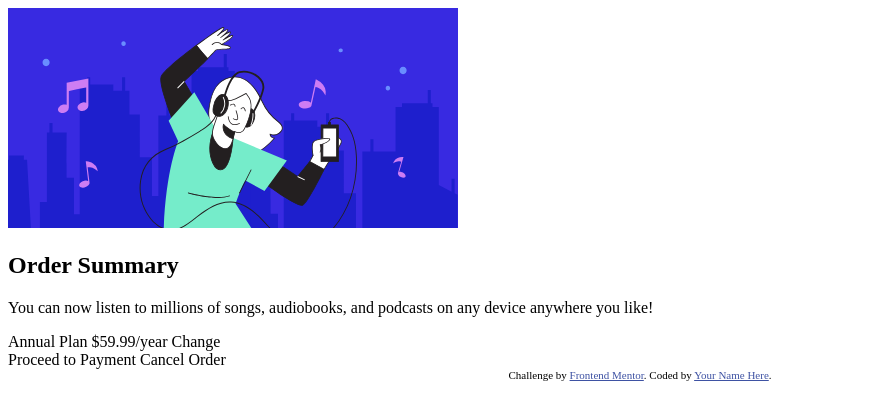
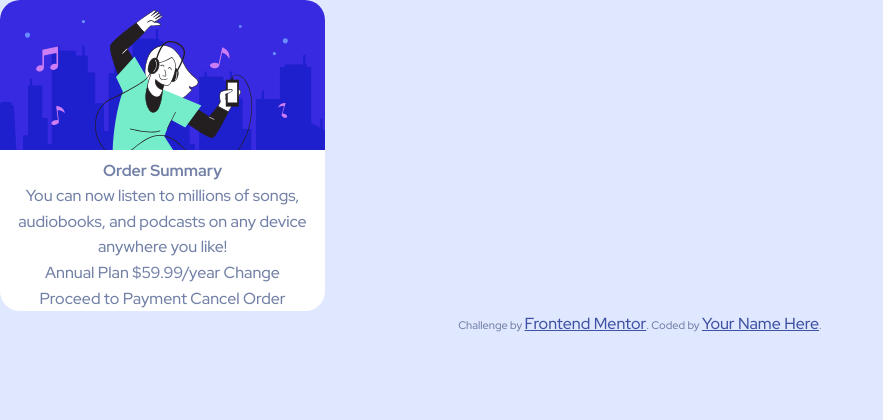
Before and after one commit to tomjsalter/fmentor-order-summary-component, a plain HTML site: page index.html in a window 1280 px wide. Shown: the whole page, without its empty margins (0-883 px from the left). Drawn offline with Linux system fonts and the light colour scheme.

Commit message:
Initial structure HTML CSS

```diff
--- a/index.html
+++ b/index.html
@@ -3,9 +3,11 @@
 <head>
   <meta charset="UTF-8">
   <meta name="viewport" content="width=device-width, initial-scale=1.0"> <!-- displays site properly based on user's device -->
-
+  <link rel="preconnect" href="https://fonts.googleapis.com">
+  <link rel="preconnect" href="https://fonts.gstatic.com" crossorigin>
+  <link href="https://fonts.googleapis.com/css2?family=Red+Hat+Display:wght@500;700;900&display=swap" rel="stylesheet">
   <link rel="icon" type="image/png" sizes="32x32" href="./images/favicon-32x32.png">
-
+  <link rel="stylesheet" href="styles.css">
   <title>Frontend Mentor | Order summary card</title>
 
   <!-- Feel free to remove these styles or customise in your own stylesheet 👍 -->
@@ -16,12 +18,11 @@
 </head>
 <body>
 
-  <main>
-    <header>
-
+  <main class="component">
+    <header class="comp-head">
+      <img src="images/illustration-hero.svg" alt="">
     </header>
-    <img src="images/illustration-hero.svg" alt="">
-    <section>
+    <section class="comp-content">
       <h1>
         Order Summary
       </h1>
--- a/styles.css
+++ b/styles.css
@@ -0,0 +1,29 @@
+* {
+    box-sizing: border-box;
+    margin: 0;
+    padding: 0;
+    font-family: 'Red Hat Display', sans-serif;
+    font-size: 16px;
+}
+
+html {
+    text-align: center;
+    color: hsl(224, 23%, 55%);
+    line-height: 1.6;
+    background-color: hsl(225, 100%, 94%);
+}
+
+.component {
+    display: flex;
+    flex-direction: column;
+    background-color: white;
+    border-radius: 20px;
+    max-width: 325px;
+}
+
+.comp-head img {
+    width: 325px;
+    height: 150px;
+    object-fit: cover;
+    border-radius: 20px 20px 0px 0px;
+}
```
